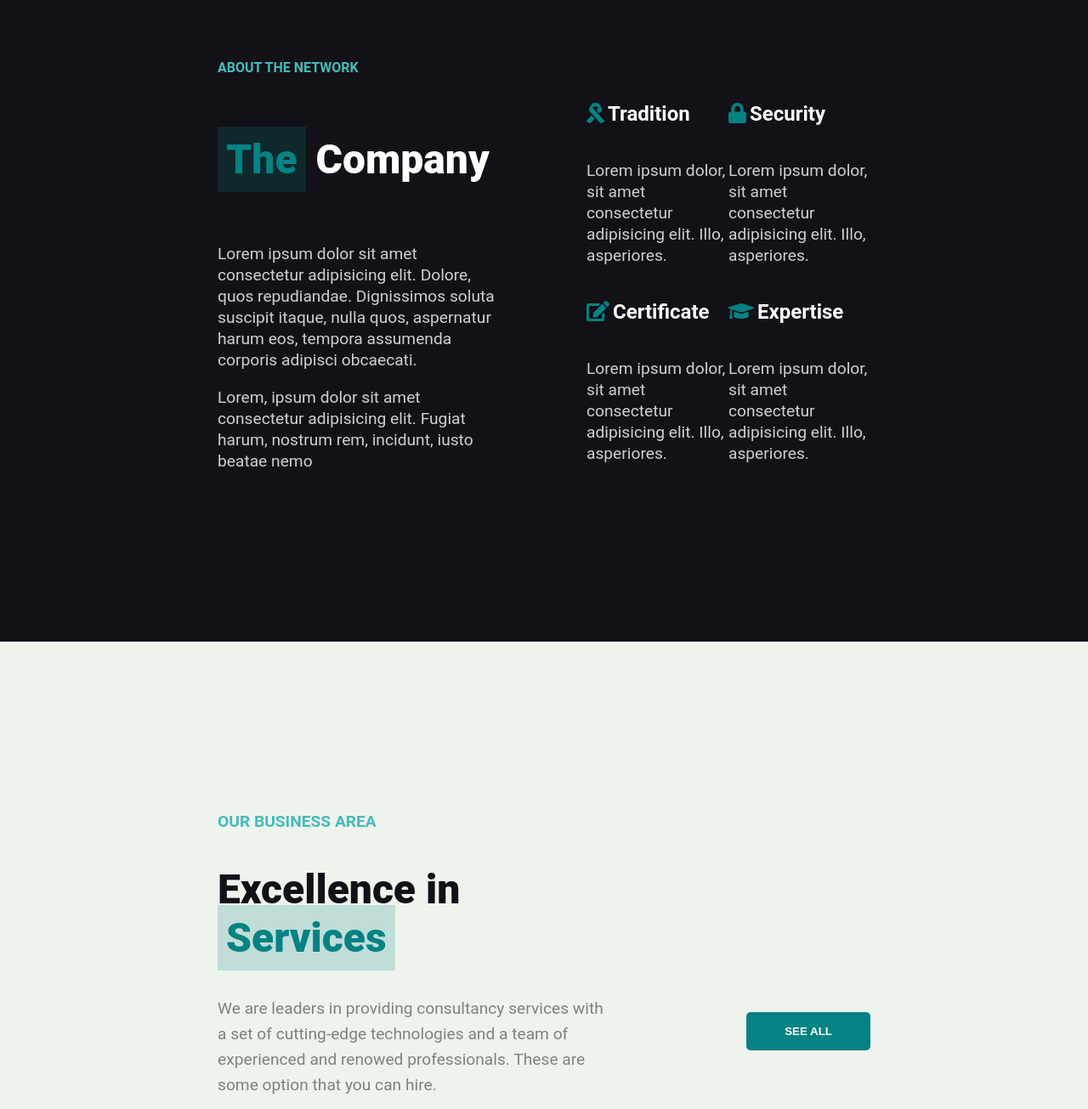
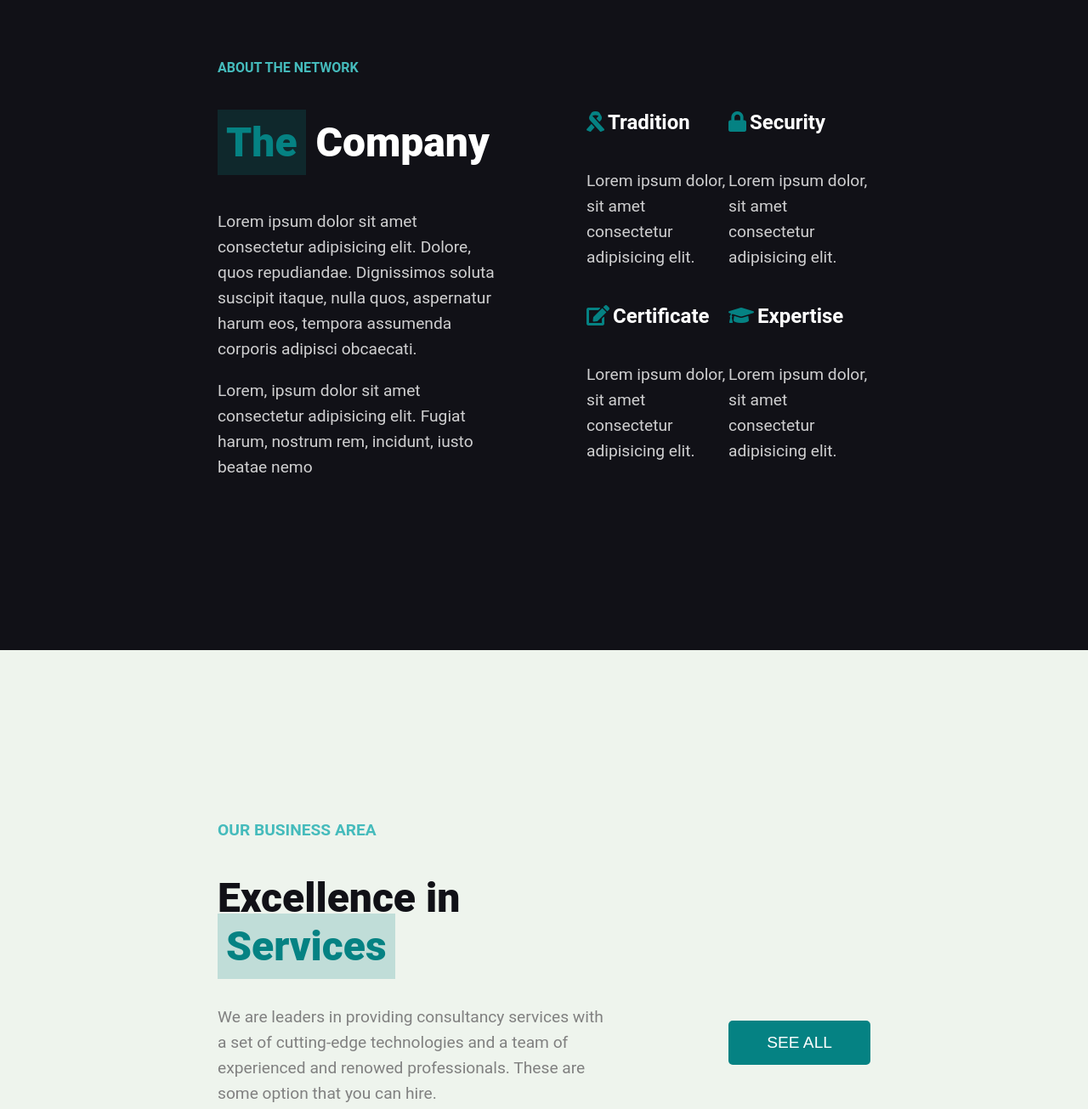
Before and after one commit to Matteo-Fattorini/proj-html-vuejs, a plain HTML site: page index.html in a window 1280 px wide. Shown: the part 1180-2485 px from the top of the page at 85% size. Drawn offline with nearby package versions, Linux system fonts and the light colour scheme.

Commit message:
Comments and refactoring

```diff
--- a/css/style.css
+++ b/css/style.css
@@ -5,6 +5,8 @@
 }
 
 @import url("https://fonts.googleapis.com/css2?family=Roboto:ital,wght@0,100;0,300;0,400;0,500;0,700;1,100;1,300;1,400;1,500;1,700&display=swap");
+
+/* !classi generiche */
 
 :root {
   --header-background: #21333e;
@@ -48,6 +50,9 @@ body {
   transform: scale(0.98);
 }
 
+/* !fine classi generiche */
+
+/* !classi header */
 header {
   height: 50px;
 }
@@ -88,6 +93,9 @@ header .upper .social a {
   margin-left: 30px;
 }
 
+/* !fine header */
+
+/* !inizio jumbotron */
 .jumbotron .header-bottom {
   max-height: 100px;
   padding: 20px 0;
@@ -202,6 +210,9 @@ header .upper .social a {
   cursor: pointer;
 }
 
+/* !fine jumbotron */
+
+/* !inizio about */
 .about {
   padding: 200px 0;
   background-color: var(--dark-blue);
@@ -227,14 +238,14 @@ header .upper .social a {
 .about-content .company-description h1 {
   color: #fff;
   font-size: 3rem;
-  margin: 70px 0;
+  margin: 50px 0;
   font-weight: 800;
   display: inline-block;
 }
 
 .about-content p {
   opacity: 0.8;
-  line-height: 25px;
+  line-height: 30px;
   font-size: 1.2rem;
 }
 
@@ -257,6 +268,9 @@ header .upper .social a {
   display: inline-block;
 }
 
+/* !fine about */
+
+/* !inizio services */
 .services {
   width: 100%;
   background-color: #eef4ed;
@@ -345,6 +359,9 @@ header .upper .social a {
   line-height: 25px;
 }
 
+/* !fine services */
+
+/* !inizio progress-dots */
 .progress-dots {
   text-align: center;
   padding: 200px;
@@ -402,6 +419,9 @@ header .upper .social a {
   z-index: -1;
 }
 
+/* !fine progress dots */
+
+/* !inizio team */
 .team {
   background-color: var(--dark-blue);
 }
@@ -476,8 +496,8 @@ header .upper .social a {
 
 .person-details .icons {
   display: flex;
-  justify-content: space-between;
   align-items: center;
+  gap: 2px;
 }
 
 .person-details .icons i {
@@ -522,6 +542,9 @@ header .upper .social a {
   bottom: 50px;
 }
 
+/* !fine team */
+
+/* !inizio latest */
 .latest-news .image-container {
   display: flex;
   gap: 50px;
@@ -552,6 +575,12 @@ header .upper .social a {
   background-image: url("img/news-3.jpg");
 }
 
+.latest-news button,
+.services button {
+  font-size: 1.2rem;
+  font-weight: normal !important;
+}
+
 .latest-news .image-container .image h1 {
   font-size: 2.5rem;
   position: absolute;
@@ -560,6 +589,9 @@ header .upper .social a {
   left: 25px;
 }
 
+/* !fine latest */
+
+/* !inizio subscribe */
 .subscribe {
   background-image: url("img/bg-1.jpg");
   padding: 200px 0;
@@ -602,6 +634,10 @@ header .upper .social a {
   border-radius: 5px;
 }
 
+/* !fine subscribe */
+
+/* !inizio footer */
+
 footer {
   background-color: var(--dark-blue);
   padding: 200px 0;
@@ -611,14 +647,13 @@ footer .pre-footer-content {
   display: flex;
   flex-wrap: nowrap;
   align-items: center;
-  justify-content: center;
+  justify-content: space-between;
   color: white;
-  gap: 20px;
 }
 
 footer .pre-footer-content .card {
   min-height: 400px;
-  width: calc(100% / 5);
+  width: calc(100% / 5 + 20px);
   display: flex;
   justify-content: center;
   align-items: center;
@@ -681,7 +716,7 @@ footer .pre-footer-content .card img {
   min-height: 100px;
   display: flex;
   align-items: center;
-  justify-content: space-around;
+  justify-content: space-between;
 }
 
 .bottom-footer-content a {
--- a/index.html
+++ b/index.html
@@ -25,6 +25,8 @@
   </head>
   <body>
     <div class="app">
+
+      <!-- Inizio header -->
     <div class="header-background">
       <header class="fixed-width">
         <div class="upper">
@@ -51,8 +53,12 @@
         </div>
       </header>
     </div>
+  <!-- fine header -->
 
+  <!-- inizio main  -->
     <main>
+
+      <!-- inizio jumbotron -->
       <section class="jumbotron">
         <div class="header-bottom fixed-width">
           <div class="logo">
@@ -90,6 +96,9 @@
           </div>
         </div>
       </section>
+<!-- fine Jumbotron -->
+
+<!-- inizio sezione about -->
       <section class="about">
         <div class="about-content fixed-width">
           <div class="company-description">
@@ -112,38 +121,36 @@
               <span> <i class="fas fa-ribbon"></i> </span>
               <h1>Tradition</h1>
               <p>
-                Lorem ipsum dolor, sit amet consectetur adipisicing elit. Illo,
-                asperiores.
+                Lorem ipsum dolor, sit amet consectetur adipisicing elit.
               </p>
             </div>
             <div class="perk">
               <span> <i class="fas fa-lock"></i> </span>
               <h1>Security</h1>
               <p>
-                Lorem ipsum dolor, sit amet consectetur adipisicing elit. Illo,
-                asperiores.
+                Lorem ipsum dolor, sit amet consectetur adipisicing elit.
               </p>
             </div>
             <div class="perk">
               <span> <i class="fas fa-edit"></i> </span>
               <h1>Certificate</h1>
               <p>
-                Lorem ipsum dolor, sit amet consectetur adipisicing elit. Illo,
-                asperiores.
+                Lorem ipsum dolor, sit amet consectetur adipisicing elit.
               </p>
             </div>
             <div class="perk">
               <span> <i class="fas fa-graduation-cap"></i> </span>
               <h1>Expertise</h1>
               <p>
-                Lorem ipsum dolor, sit amet consectetur adipisicing elit. Illo,
-                asperiores.
+                Lorem ipsum dolor, sit amet consectetur adipisicing elit.
               </p>
             </div>
           </div>
         </div>
       </section>
+      <!-- fine sezione about -->
 
+<!-- inizio sezione services -->
       <section class="services">
         <div class="services-content fixed-width">
           <div class="description-container">
@@ -216,6 +223,9 @@
           </div>
         </div>
       </section>
+      <!-- fine sezione services -->
+
+      <!-- inizio sezione progress-dots -->
       <section class="progress-dots">
         <div class="description">
               <h3>HOW IT WORKS IN PRACTICE</h3>
@@ -261,6 +271,9 @@
             </div>
         </div>
       </section>
+      <!-- fine sezione progress -->
+
+      <!-- inizio sezione team -->
       <section class = "team">
         <div class="team-content fixed-width">
           <div class="left-content">
@@ -347,6 +360,9 @@
           </div>
         </div>
       </section>
+      <!-- fine sezione team -->
+
+      <!-- inizio sezione latest-news -->
       <section class="latest-news services">
         <div class="services-content fixed-width">
           <div class="description-container">
@@ -369,6 +385,9 @@
 
         </div>
       </section>
+      <!-- fine sezione latest-news -->
+
+      <!-- inizio sezione subscribe -->
       <section class= subscribe>
         <div class="subscribe-content">
           <div class="left-side">
@@ -389,8 +408,13 @@
           </div>
         </div>
       </section>
+      <!-- fine sezione latest-news -->
     </main>
+    <!-- fine main -->
+
+    <!-- inizio footer -->
     <footer>
+      <!-- inizio pre-footer -->
       <div class="pre-footer-content fixed-width">
         <div class="card">
           <img src="css/img/logo-alt.png" alt="logo">
@@ -434,13 +458,18 @@
           <a href="#">{{element}}</a> </li>
         </ul></div>
       </div>
+      <!-- fine pre-footer -->
+
     </footer>
+    <!-- inizio bottom footer -->
     <div class="bottom-footer">
         <div class="bottom-footer-content fixed-width">
           <span>Enjoy the low price. We are tracking any intention of piracy</span>
           <span>© 2020 NEXGEN is Proudly Powered by <a href="#">Codings</a>. </span>
         </div>
     </div>
+      <!-- fine bottom footer -->
     </div>
+    <!-- fine app -->
   </body>
 </html>
```
